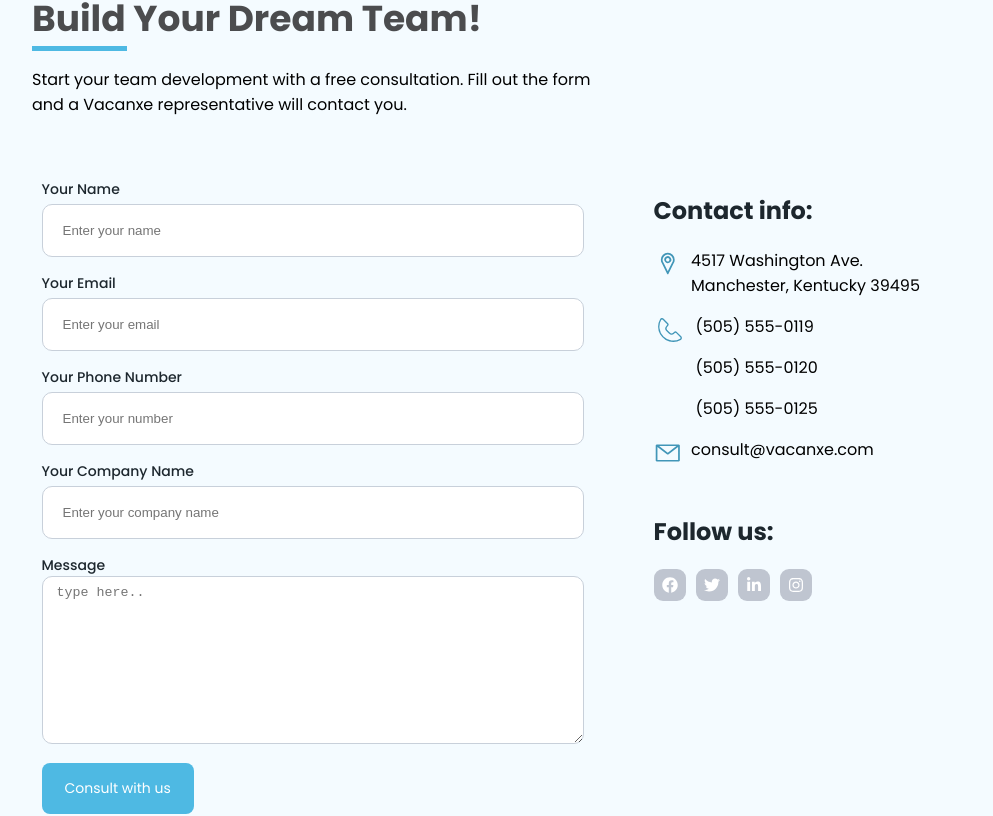
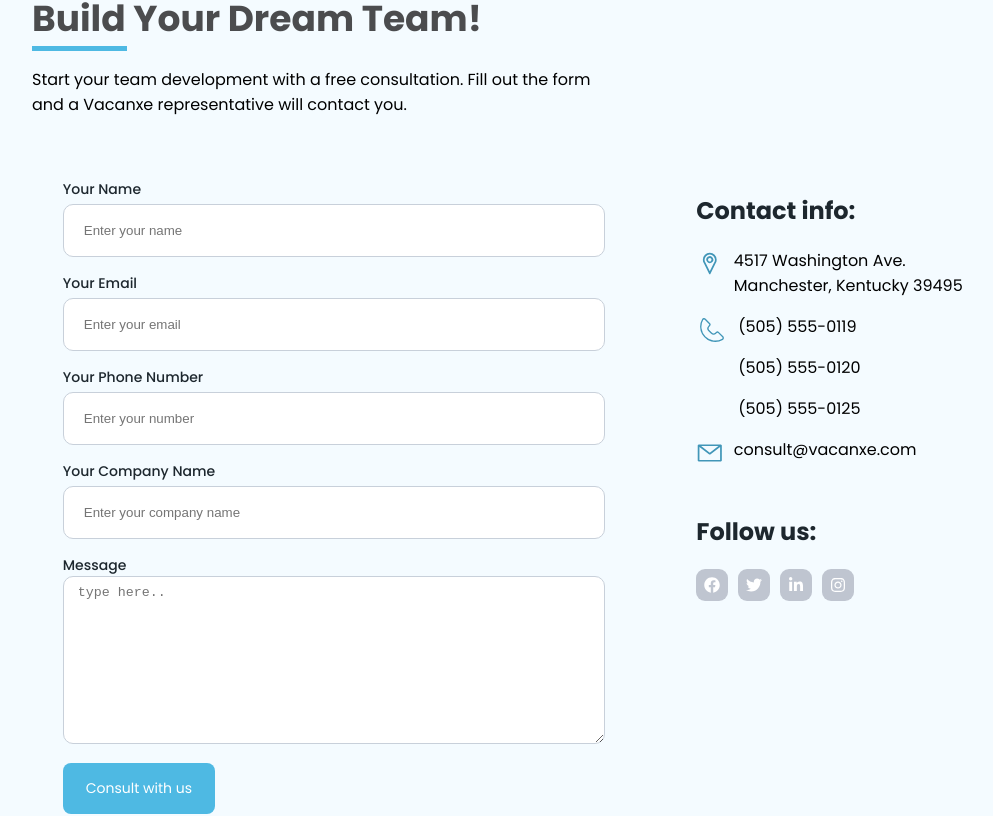
Before and after one commit to Farouk-Adedamola/Vacanxe, a React (Create React App) app: page / in a window 1280 px wide. Shown: the part 2196-3012 px from the top of the page, without its empty margins (148-1141 px from the left). Built offline with nearby package versions, Linux system fonts and the light colour scheme.

Commit message:
commit change

```diff
--- a/src/Components/BuildSection/Build.module.css
+++ b/src/Components/BuildSection/Build.module.css
@@ -202,8 +202,8 @@ textarea {
 @media screen and (min-width: 1200px) {
   .section {
     /* justify-content: space-between; */
-    justify-content: center;
-    margin-left: -4rem;
+    justify-content: space-around;
+    /* margin-left: -4rem; */
     /* margin: ; */
   }
   .underline {
@@ -212,7 +212,7 @@ textarea {
   }
 
   .secondSection {
-    padding-left: 70px;
+    padding-left: 30px;
   }
 
   input {
```
